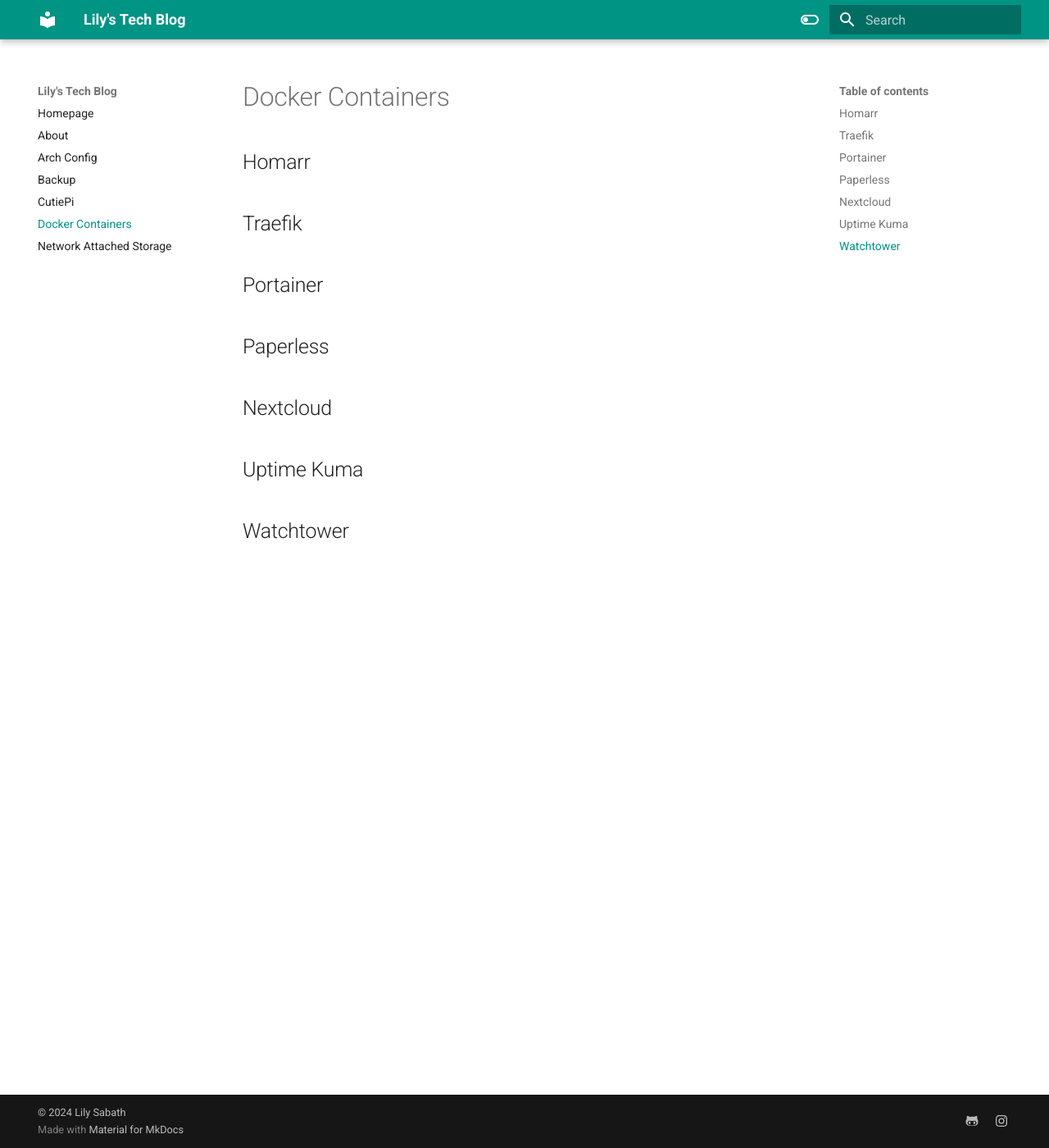
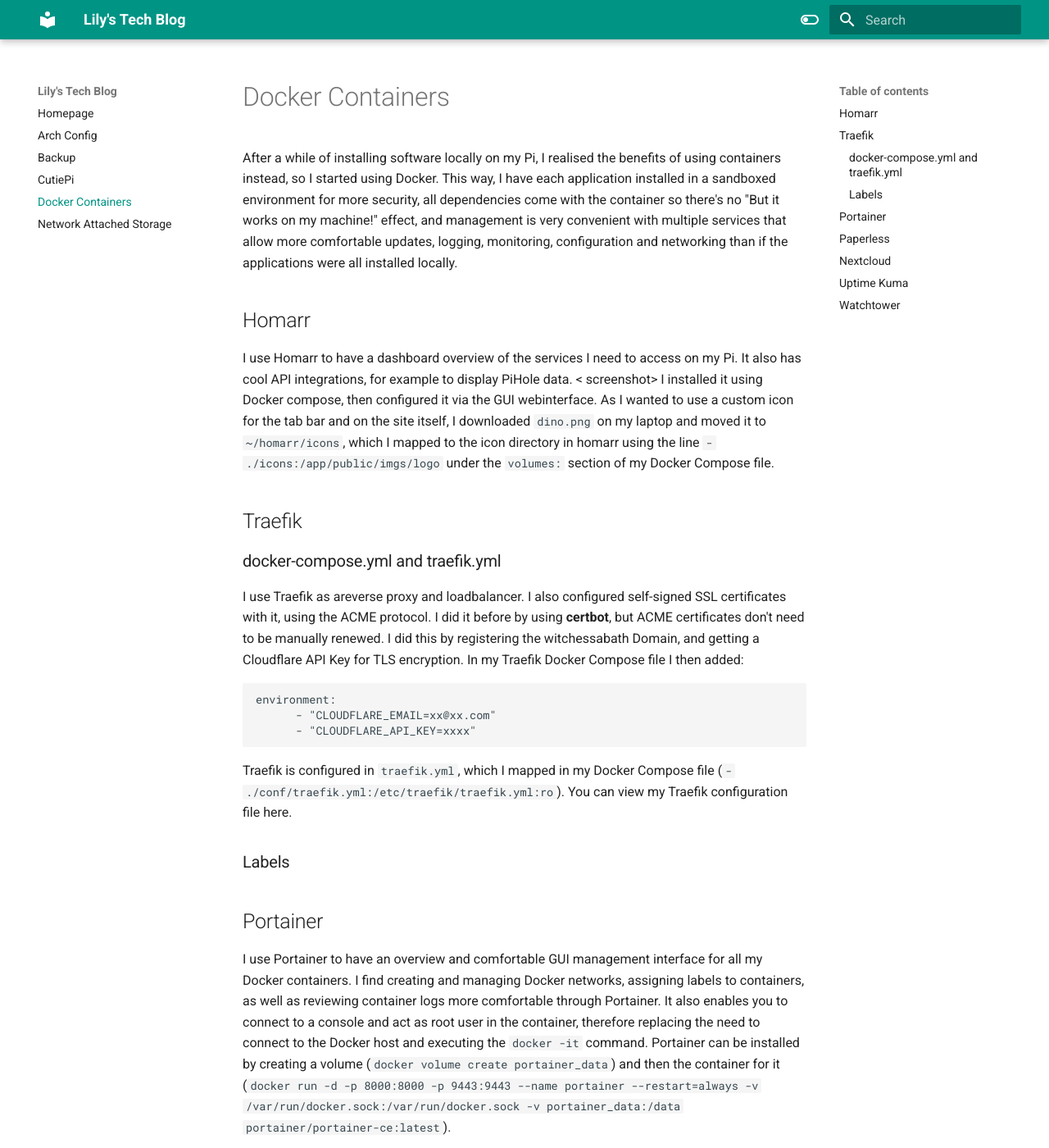
Before and after one commit to witchessabath/mkdocs, an MkDocs documentation site: the page built from docs/Docker.md, in a window 1280 px wide and 1400 px high. Shown: the whole window at 82% size. Built offline with MkDocs 1.6.1 and Material for MkDocs 9.7.7, drawn with Linux system fonts in a browser that asks for light colours; some of the changed text lies outside the part shown.

Commit message:
Added Containers

````diff
--- a/docs/Docker.md
+++ b/docs/Docker.md
@@ -1,15 +1,79 @@
 # Docker Containers
 
+After a while of installing software locally on my Pi, I realised the benefits of using containers instead, so I started using Docker.
+This way, I have each application installed in a sandboxed environment for more security, all dependencies come with the container so there's no "But it works on my machine!" effect, and management is very convenient with multiple services that allow more comfortable updates, logging, monitoring, configuration and networking than if the applications were all installed locally.
+
 ## Homarr
+I use Homarr to have a dashboard overview of the services I need to access on my Pi.
+It also has cool API integrations, for example to display PiHole data.
+< screenshot>
+I installed it using Docker compose, then configured it via the GUI webinterface.
+As I wanted to use a custom icon for the tab bar and on the site itself, I downloaded `dino.png` on my laptop and moved it to `~/homarr/icons`, which I mapped to the icon directory in homarr using the line `- ./icons:/app/public/imgs/logo` under the `volumes:` section of my Docker Compose file.
 
 ## Traefik
 
+### docker-compose.yml and traefik.yml
+I use Traefik as areverse proxy and loadbalancer.
+I also configured self-signed SSL certificates with it, using the ACME protocol.
+I did it before by using **certbot**, but ACME certificates don't need to be manually renewed.
+I did this by registering the witchessabath Domain, and getting a Cloudflare API Key for TLS encryption.
+In my Traefik Docker Compose file I then added:
+```
+environment:
+      - "CLOUDFLARE_EMAIL=xx@xx.com"
+      - "CLOUDFLARE_API_KEY=xxxx"
+```
+Traefik is configured in `traefik.yml`, which I mapped in my Docker Compose file (`- ./conf/traefik.yml:/etc/traefik/traefik.yml:ro`).
+You can view my Traefik configuration file here.
+
+### Labels
+
 ## Portainer
+I use Portainer to have an overview and comfortable GUI management interface for all my Docker containers.
+I find creating and managing Docker networks, assigning labels to containers, as well as reviewing container logs more comfortable through Portainer.
+It also enables you to connect to a console and act as root user in the container, therefore replacing the need to connect to the Docker host and executing the `docker -it` command.
+Portainer can be installed by creating a volume (`docker volume create portainer_data`) and then the container for it (`docker run -d -p 8000:8000 -p 9443:9443 --name portainer --restart=always -v /var/run/docker.sock:/var/run/docker.sock -v portainer_data:/data portainer/portainer-ce:latest`).
 
 ## Paperless
+I use Paperless as a document managagement system.
+I and configured it using a Docker Compose file, and added an Environment file for more fine-grained configuraions with the entry `env_file: docker-compose.env`.
+The database I use with it is Redis. (This is one of the benefits of using Docker Compose - simply start the file with `services:` and define multiple services in the file.)
 
 ## Nextcloud
+I run a Nextcloud instance in a container.
+For this, I use the Nextcloud container that contains an Apache image to run the webserver.
+I installed it with `docker run -d -p 2525:80 --name nextcloud --restart=unless-stopped -v /var/lib/docker/volumes/nextcloud:/var/lib/docker/volumes/nextcloud nextcloud`.
+Anything I put in the Nextcloud volume on my Pi will appear on `cutiepi:2525` on my webbrowser, after executing the command: `docker exec -u www-data nextcloud php occ files:scan --all`. I created an alias for this command in my .bashrc.
 
 ## Uptime Kuma
+I use Uptime Kuma, a simple yet powerful monitoring tool, to receive notifications about my services.
+You can configure lots of notification options, I chose Mail and Telegram notifications.
+I used the following Docker Compose file to install it:
+```
+version: '3.3'
+
+services:
+  uptime-kuma:
+    image: louislam/uptime-kuma:1
+    container_name: uptime-kuma
+    volumes:
+      - ./uptime-kuma-data:/app/data
+      - /var/run/docker.sock:/var/run/docker.sock:ro
+    ports:
+      - 3025:3001
+    restart: always
+```
+and then created the `uptime-kuma-data` directory in the same parent directory.
+I gave Uptime Kuma read only rights to the Docker Socket, so I can configure the Pi as a Docker Host in Uptime Kuma, and comfortably monitor all my containers
+with it.
 
 ## Watchtower
+I use Watchtower to keep my Docker containers up to date.
+Watchtower searches local or online repositories for newer versions of the installed containers, and then updates them with the exact same settings that were configured before.
+Watchtower is itself a container installed with
+```
+docker run -d \
+  --name watchtower \
+  -v /var/run/docker.sock:/var/run/docker.sock \
+  containrrr/watchtower
+```
````
Also changed, not shown: docs/CutiePi.md (+10 -0 lines), docs/About.md (deleted).
